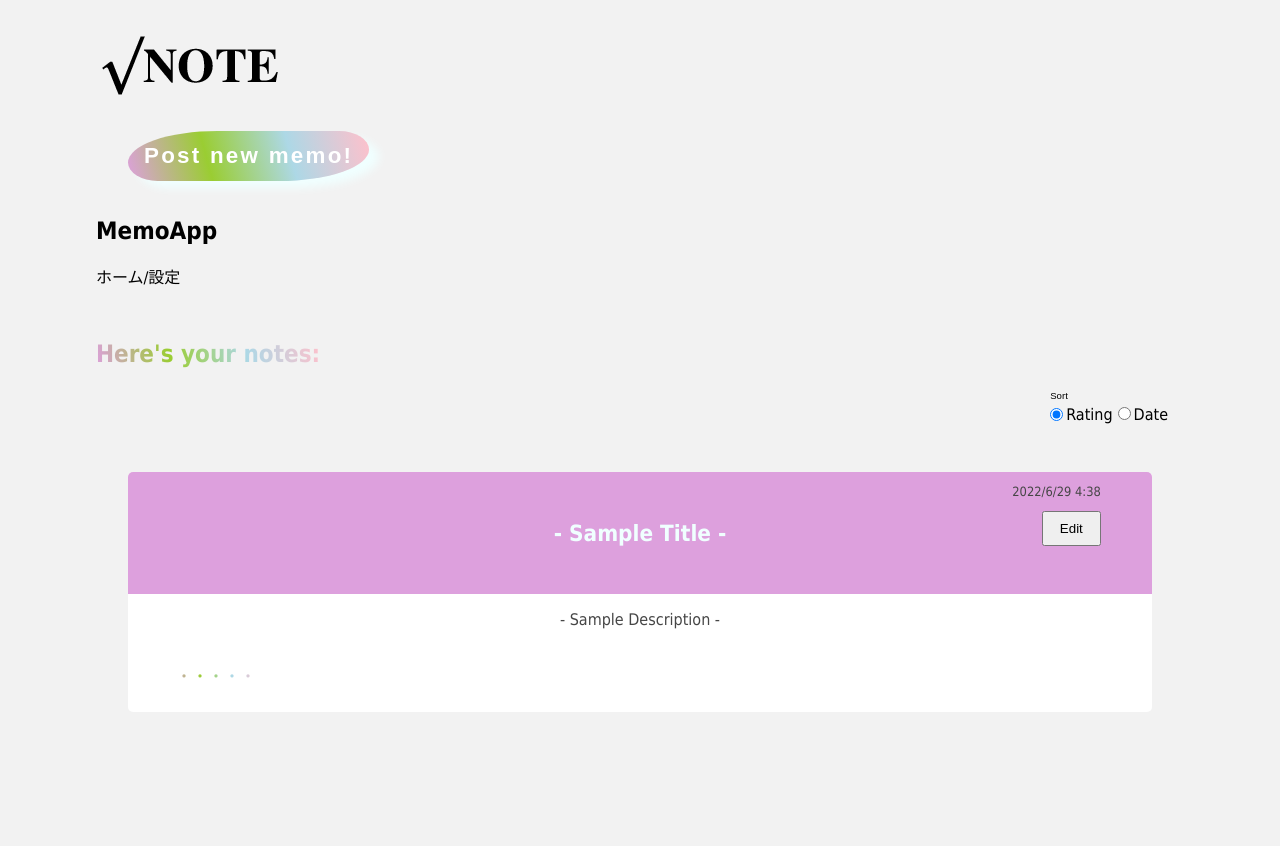
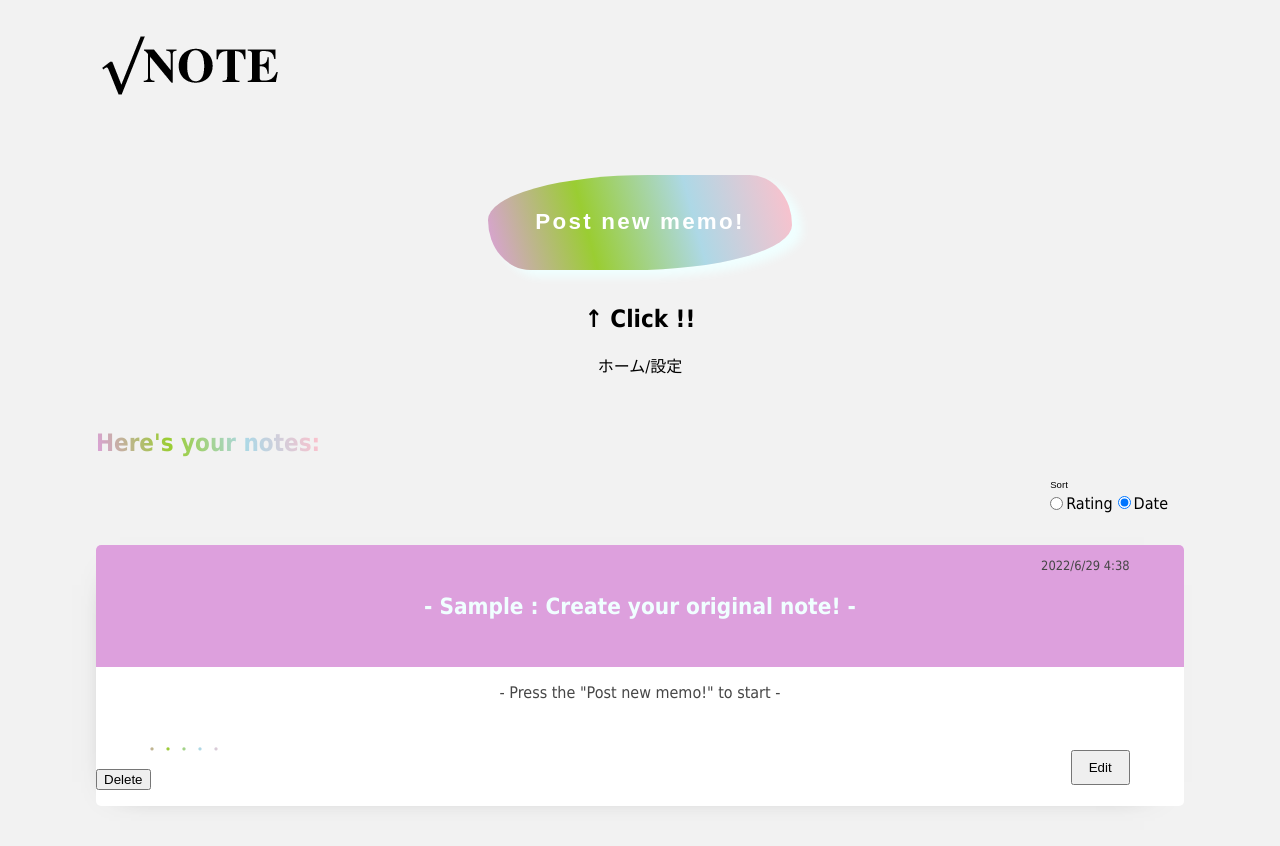
Before and after one commit to ayuyama25/memo-app, a Vue app: page / in a window 1280 px wide. Shown: the top 846 px of the page. Before the commit the page ends 800 px from the top, so only its background shows below. Built offline with nearby package versions, Linux system fonts and the light colour scheme.

Commit message:
3rd commit

```diff
--- a/src/HostPage.vue
+++ b/src/HostPage.vue
@@ -2,7 +2,9 @@
 <section>
   <div class="row">
     <img alt="logo" src="./assets/logo-note.png">
+    <div class="new-memo-div">
       <new-memo @memoCabin="getMemo" :cards="notes"></new-memo>
+    </div>
     <h1>{{ info.name }}</h1>
     <div>{{ info.message }}</div>
     <nav>ホーム/設定
@@ -10,8 +12,8 @@
     </nav>
   </div>
   <div class="row">
-    <div>
-      <memo-cards :cards="notes" @editedCard="editingCard"></memo-cards>
+    <div class="memo-cards-div">
+      <memo-cards :cards="notes" @editedCard="editingCard" @deletedId="getDeleted"></memo-cards>
     </div>
   </div>
 </section>
@@ -24,25 +26,25 @@ export default {
   data() {
     return {
       info: {
-        name: 'MemoApp',
+        name: '↑ Click !!',
         message: ''  //メッセージ欄
       },
       notes: [
         {
-        title: '- Sample Title -',
-        description: '- Sample Description -',
+        title: '- Sample : Create your original note! -',
+        description: '-  Press the "Post new memo!" to start -',
         rating: 0,
         timestamp: new Date(),
         id: '0'
         },
       ],
       newNotes: {},
-      correctCard: {},
+      changeCard: {},
       targetIndex: '',
     }
   },
   methods: {
-    /* 表示するメモデータを配列に格納 */
+    /* 新規メモデータをnotes配列に格納 */
     getMemo(value) {
       this.newNotes = value
       this.notes.push(this.newNotes)
@@ -50,14 +52,23 @@ export default {
     },
     /* 編集後メモオブジェクトidから対象の[index]を検索しnotesを上書き */
     editingCard(value) {
-      this.correctCard = value
-      this.targetIndex = this.notes.map((card) => (card)).findIndex((card) => card.id === this.correctCard.id )
-      this.notes[this.targetIndex].title = this.correctCard.title
-      this.notes[this.targetIndex].description = this.correctCard.description
-      this.notes[this.targetIndex].rating = this.correctCard.rating
-      this.notes[this.targetIndex].timestamp = this.correctCard.timestamp
+      this.changeCard = value
+      this.targetIndex = this.notes.map((card) => (card)).findIndex((card) => card.id === this.changeCard.id )
+      this.notes[this.targetIndex].title = this.changeCard.title
+      this.notes[this.targetIndex].description = this.changeCard.description
+      this.notes[this.targetIndex].rating = this.changeCard.rating
+      this.notes[this.targetIndex].timestamp = this.changeCard.timestamp
       this.targetIndex = null
-      this.correctCard = null
+      this.changeCard = null
+      return this.notes
+    },
+    /* 削除対象idからnotesの[index]を検索して削除実行 */
+    getDeleted(value) {
+      this.changeCard = value
+      this.targetIndex = this.notes.map((card) => (card)).findIndex((card) => card.id === this.changeCard )
+      this.notes.splice([this.targetIndex],1)
+      this.targetIndex = null
+      this.changeCard = null
       return this.notes
     }
   },
@@ -72,11 +83,18 @@ body {
   background-color: #f2f2f2;
   margin: 0 5%;
   font-family: tahoma;
+  text-align: center;
 }
 .row {
   display: grid;
   vertical-align: middle;
   margin: 2em;
+}
+.new-memo-div {
+  padding: 7% 0 0 0;
+}
+.memo-cards-div {
+  text-align: start;
 }
 /* モーダル */
 .overlay {
@@ -106,10 +124,11 @@ body {
   -webkit-background-clip: text;
   -webkit-text-fill-color: transparent;
 }
-/* ボタンインタラクション */
+/* グラデーションボタンインタラクション -共通 */
 .inputButton {
   position: relative;
   display: inline-block;
+  margin-top: 1rem;
   cursor: pointer;
   text-align: center;
   font-weight: 600;
@@ -117,18 +136,17 @@ body {
   line-height: 1.5;
   user-select: none;
   transition: all 0.3s;
-  margin: 2rem;
   border: none;
 }
 .unduration {
   font-size: 1.4rem;
-  padding: 3rem 4rem;
+  padding: 4rem;
   color: #fff;
   border-radius: 100% 80px /85px 100%;
 }
 .unduration:hover {
   color: #fff;
-  border-radius: 60% 80px /100% 80%;
+  border-radius: 60% 100px /100% 85%;
 }
 .pastel {
   background-color: plum;
@@ -137,8 +155,3 @@ body {
   box-shadow: 10px 7px 10px azure;
 }
 </style>
-<style scoped>
-img {
-  display: inline-block;
-}
-</style>
--- /dev/null
+++ b/src/components/DeleteMemo.vue
@@ -0,0 +1,46 @@
+<template>
+  <section>
+    <button @click="openModal">Delete</button>
+    <div class="overlay" v-show="showContent">
+      <div class="content">
+        <h3 class="gradation">{{ title }}</h3>
+        <div>{{ message }}</div>
+        <button @click="deleting"> OK</button>
+        <button @click="closeModal">Cancel</button>
+      </div>
+    </div>
+  </section>
+</template>
+
+<script>
+export default {
+  name: 'DeleteMemo',
+  props: {
+    deletingCardId: {}
+  },
+  data() {
+    return {
+      title: 'Would you like to delete?',
+      message: 'Once the note is deleted, it cannot be restored.',
+      showContent: false,
+    }
+  },
+  methods: {
+    deleting() {
+      this.closeModal()
+      this.$nextTick(this.$emit('deletingCard', this.deletingCardId))
+    },
+    /* モーダル開閉 */
+    openModal() {
+      this.showContent = true
+    },
+    closeModal() {
+      this.showContent = false
+    }
+  }
+}
+</script>
+
+<style scoled>
+
+</style>
--- a/src/components/EditMemo.vue
+++ b/src/components/EditMemo.vue
@@ -6,15 +6,15 @@
         <h2 class="gradation">Edit Your Note!</h2>
         <button class="closeButton" @click="closeModal">close</button>
         <form class="row">
-          <textarea v-model="EditingText.title" placeholder="Title" class="inputText"></textarea>
+          <textarea v-model="editingText.title" placeholder="Title" class="inputText"></textarea>
 
           <div class="flexTextarea">
-            <div aria-hidden="true">{{ EditingText.description }}</div>
-            <textarea v-model="EditingText.description" placeholder="Description" class="inputText"></textarea>
+            <div aria-hidden="true">{{ editingText.description }}</div>
+            <textarea v-model="editingText.description" placeholder="Description" class="inputText"></textarea>
           </div>
 
           <label for="rating">How many stars?</label>
-          <select id="rating" v-model.number="EditingText.rating">
+          <select id="rating" v-model.number="editingText.rating">
             <option value="5">★★★★★</option>
             <option value="4">★★★★・</option>
             <option value="3">★★★・・</option>
@@ -33,12 +33,11 @@
 export default {
 name: 'EditMemo',
 props: {
-  edittingCard: {},
+  editingCard: {},
 },
   data(){
     return {
-      cabin: {},
-      EditingText: {
+      editingText: {
         title: '',
         description: '',
         rating: '',
@@ -53,27 +52,28 @@ props: {
     /* 編集後メモオブジェクトをeditedCabinに乗せてemit */
     addCard() {
       this.cabinCard = {
-        title: this.EditingText.title,
-        description: this.EditingText.description,
-        rating: this.EditingText.rating,
+        title: this.editingText.title,
+        description: this.editingText.description,
+        rating: this.editingText.rating,
         timestamp: new Date(),
-        id: this.edittingCard.id,
+        id: this.editingCard.id,  //IDは元のまま保持する
       }
       this.$emit('editedCabin', this.cabinCard)
+      this.cabinCard = null
       this.clearEditingText()
       this.closeModal()
     },
     /* フォームの初期化 */
     clearEditingText() {
-      this.EditingText.title = null
-      this.EditingText.description = null
-      this.EditingText.rating = null
+      this.editingText.title = null
+      this.editingText.description = null
+      this.editingText.rating = null
     },
     /* 編集対象オブジェクトをフォームにセット */
     setCard() {
-      this.EditingText.title = this.edittingCard.title
-      this.EditingText.description = this.edittingCard.description
-      this.EditingText.rating = this.edittingCard.rating
+      this.editingText.title = this.editingCard.title
+      this.editingText.description = this.editingCard.description
+      this.editingText.rating = this.editingCard.rating
     },
     /* モーダル開閉 */
     openModal() {
@@ -82,15 +82,18 @@ props: {
     },
     closeModal() {
       this.showContent = false
+      this.clearEditingText()
     }
   }
 }
 </script>
 <style scoped>
+.content {
+  text-align: center;
+}
 .content h2 {
   display: block;
   width: 15rem;
-  text-align: center;
   margin: 0 auto;
 }
 textarea,button,select {
@@ -101,7 +104,7 @@ textarea,button,select {
 label {
   color: rgb(70, 70, 70);
 }
-/* モーダルを閉じるボタン */
+/* モーダルを閉じるボタン配置 */
 .closeButton {
   position: absolute;
   top: 0;
--- a/src/components/MemoCards.vue
+++ b/src/components/MemoCards.vue
@@ -2,25 +2,27 @@
   <section>
     <h2 class="gradation">Here's your notes:</h2>
     <form class="ordering">
-      <input type="radio" id="byStars" value="stars" v-model="sortCardsBy" checked>
+      <input type="radio" id="byStars" value="stars" v-model="sortCardsBy">
       <label for="byStars">Rating</label>
-      <input type="radio" id="byDate" value="date" v-model="sortCardsBy">
+      <input type="radio" id="byDate" value="date" v-model="sortCardsBy" checked>
       <label for="byDate">Date</label>
     </form>
 
     <div class="row cards" v-for="(card, index) in cardsArray" :key ="index">
-      <div class="cardsTitle">{{ card.title }}</div>
-      <div class="cardsDescription">{{ card.description }}</div>
-      <div class="cardsRating gradation">{{ ratingData(card.rating) }}</div>
-      <div class="cardsDate">{{ setYear(card.timestamp) }}/{{ setMonth(card.timestamp) }}/{{ setDay(card.timestamp) }} {{ setHour(card.timestamp) }}:{{ setMinute(card.timestamp) }}</div>
+      <li class="cardsTitle">{{ card.title }}</li>
+      <li class="cardsDescription">{{ card.description }}</li>
+      <li class="cardsRating gradation">{{ ratingData(card.rating) }}</li>
+      <li class="cardsDate">{{ setYear(card.timestamp) }}/{{ setMonth(card.timestamp) }}/{{ setDay(card.timestamp) }} {{ setHour(card.timestamp) }}:{{ setMinute(card.timestamp) }}</li>
 
-      <edit-memo :edittingCard="cardsArray[index]" @editedCabin="getEditedMemo" class="editButton"></edit-memo>
-      <!-- ↑編集：子コンポーネントに対象オブジェクトを渡し、編集後オブジェクトを受け取る -->
+      <edit-memo :editingCard="cardsArray[index]" @editedCabin="getEditedMemo" class="editButton"></edit-memo>
+      <delete-memo :deletingCardId="cardsArray[index].id" @deletingCard="getDeletedId"></delete-memo>
+
     </div>
   </section>
 </template>
 <script>
 import EditMemo from './EditMemo.vue'
+import DeleteMemo from './DeleteMemo.vue'
 export default {
   name: 'MemoCards',
   props: {
@@ -29,25 +31,26 @@ export default {
   data() {
     return {
       editedMemo : {},
-      sortCardsBy : 'stars'
+      deletingId : {},
+      sortCardsBy : 'date'
     }
   },
   computed: {
     /* propsの配列（表示用メモデータ）をコピーし、各基準の降順に並べ替え */
     cardsArray: function() {
-      if (this.sortCardsBy === 'stars') {
+      if (this.sortCardsBy === 'date') {
+        return Array.from(this.cards).sort((a,b) =>
+        b.timestamp - a.timestamp )
+      } else {
         return Array.from(this.cards).sort((a,b) =>
         b.rating - a.rating )
-      } else {
-        return Array.from(this.cards).sort((a,b) =>
-        b.timestamp - a.timestamp )
       }
     },
     setYear: () => (timedata) => timedata.getFullYear(),
     setMonth: () => (timedata) => timedata.getMonth()+1,
     setDay: () => (timedata) => timedata.getDate(),
     setHour: () => (timedata) => timedata.getHours(),
-    setMinute: () => (timedata) => timedata.getMinutes(), //TODO: 2桁表記に修正する
+    setMinute: () => (timedata) => timedata.getMinutes().toString().padStart(2,'0'),
     ratingData: function() {
       return function(rateData) {
       if (rateData == 5) {
@@ -65,15 +68,21 @@ export default {
     },
   },
   methods: {
-    /* 孫から編集後オブジェクトを受け取り、親にemit */
+    /* 孫から編集,削除オブジェクトを受け取り、親にemit */
     getEditedMemo(value) {
       this.editedMemo = value
       this.$emit('editedCard', this.editedMemo)
       this.editedMemo = null
-    }
+    },
+    getDeletedId(value) {
+      this.deletingId = value
+      this.$emit('deletedId', this.deletingId)
+      this.deletingId = null
+    },
   },
   components: {
-    EditMemo
+    EditMemo,
+    DeleteMemo
   }
 }
 </script>
@@ -97,11 +106,15 @@ export default {
 }
 /* カードのスタイル */
 .cards {
-  display: block;
+  display: inline-block;
+  width: 100%;
+  height: 100%;
+  margin: 1rem auto;
   background-color: #fff;
   position: relative;
   border-radius: 5px;
   padding-bottom: 1rem;
+  box-shadow: -0.5rem 0.5rem 2rem -2rem rgb(70, 70, 70);
 }
 .cardsTitle {
   display: block;
@@ -142,8 +155,7 @@ export default {
 /* 編集ボタンの位置 */
 .editButton {
   position: absolute;
-  bottom: 2rem;
-  top: 16%;
+  bottom: 2%;
   right: 5%;
 }
 </style>
--- a/src/components/NewMemo.vue
+++ b/src/components/NewMemo.vue
@@ -1,6 +1,6 @@
 <template>
   <section>
-    <button class="inputButton unduration pastel" @click="openModal">Post new memo!</button>
+    <button class="TopInputButton unduration pastel" @click="openModal">Post new memo!</button>
     <div class="overlay" v-show="showContent">
       <div class="content">
         <h2 class="gradation">Create Your Note!</h2>
@@ -23,6 +23,7 @@
           </select>
 
           <button type="submit" @click.prevent="addCard" class="inputButton unduration pastel">GO !!</button>
+          <div v-show="errorMessage" class="errorMessage">ノートが空白です</div>
         </form>
         <button @click="closeModal">cancel</button>
       </div>
@@ -47,6 +48,7 @@ export default {
       },
       cabinCard: {},
       showContent: false,
+      errorMessage: false,
       idSerch: new Map()
     }
   },
@@ -62,16 +64,25 @@ export default {
           id: this.getNewId(this.cards)
         }
         this.$emit('memoCabin', this.cabinCard )
+        this.closeModal()
         this.idSerch = null
         this.cabinCard = null
-        this.clearTextImput()
-        this.closeModal()
+      } else {
+        this.errorMessage = true
+        setTimeout(() => {
+          this.errorMessage = false }
+          ,500
+        )
       }
     },
     /* id付与 */
     getNewId(cardsData) {
-      this.idSerch = cardsData.map((card) => card.id)
-      return Math.max(...this.idSerch) + 1
+      if (this.cards.length == 0 ) {
+        return 0
+      } else {
+        this.idSerch = cardsData.map((card) => card.id)
+        return Math.max(...this.idSerch) + 1
+      }
     },
     /* テキストボックス入力値の初期化 */
     clearTextImput() {
@@ -92,6 +103,21 @@ export default {
 }
 </script>
 <style scoped>
+/* ボタンインタラクションはHostPageに配置、全ボタン共通 */
+.TopInputButton {
+  position: relative;
+  display: inline-block;
+  width: 19rem;
+  cursor: pointer;
+  text-align: center;
+  font-weight: 600;
+  letter-spacing: 0.1em;
+  line-height: 3.5;
+  user-select: none;
+  transition: all 0.3s;
+  border: none;
+}
+
 .content h2 {
   display: block;
   width: 17rem;
@@ -148,4 +174,10 @@ label {
   font-size: 1.1rem;
   font-family: tahoma;
 }
+/* 空白メッセージ */
+.errorMessage {
+  font-size: 0.8rem;
+  color: tomato;
+  text-align: start;
+}
 </style>
```
Lines whose indentation alone changed are shown as unchanged.
